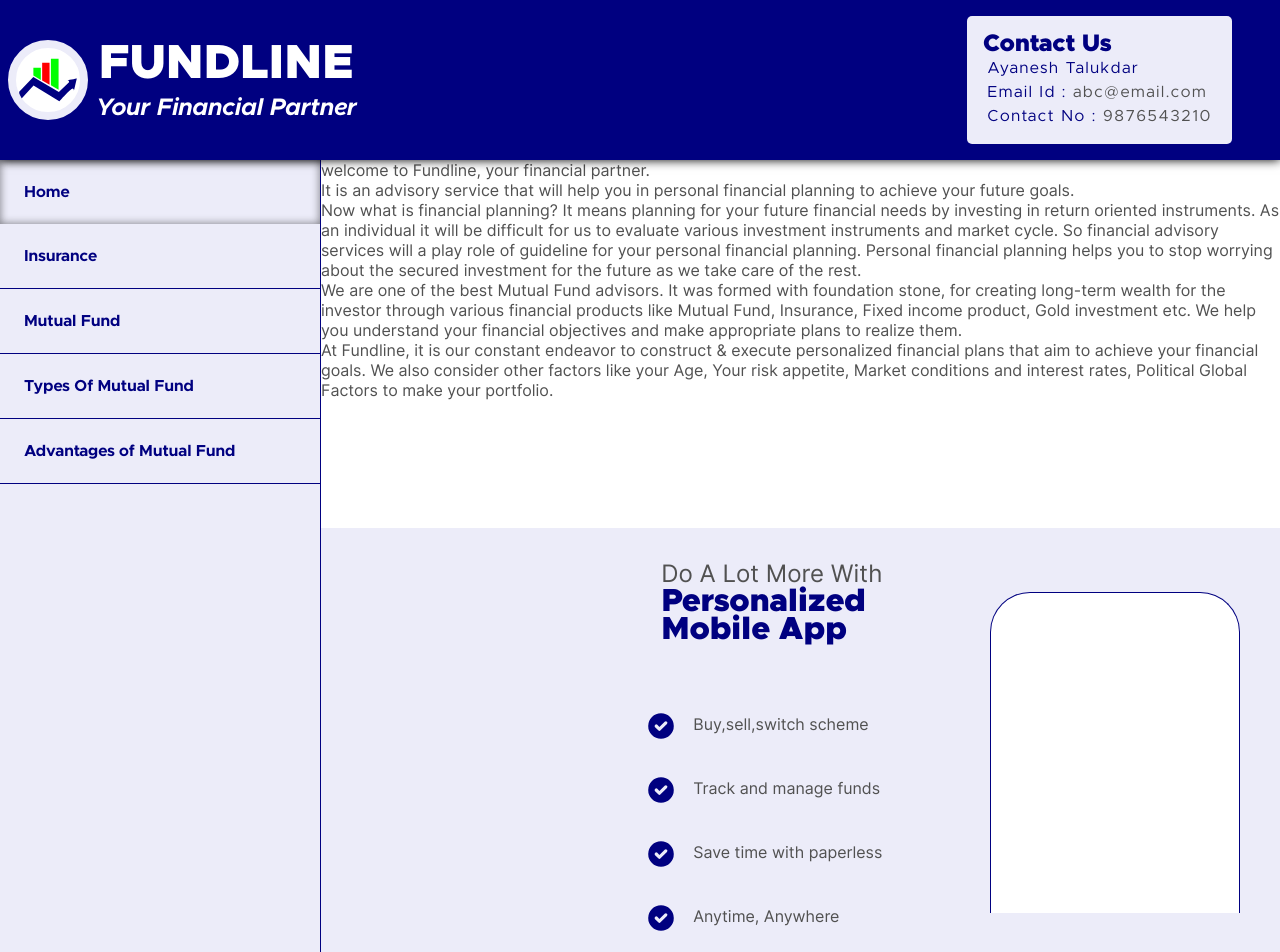
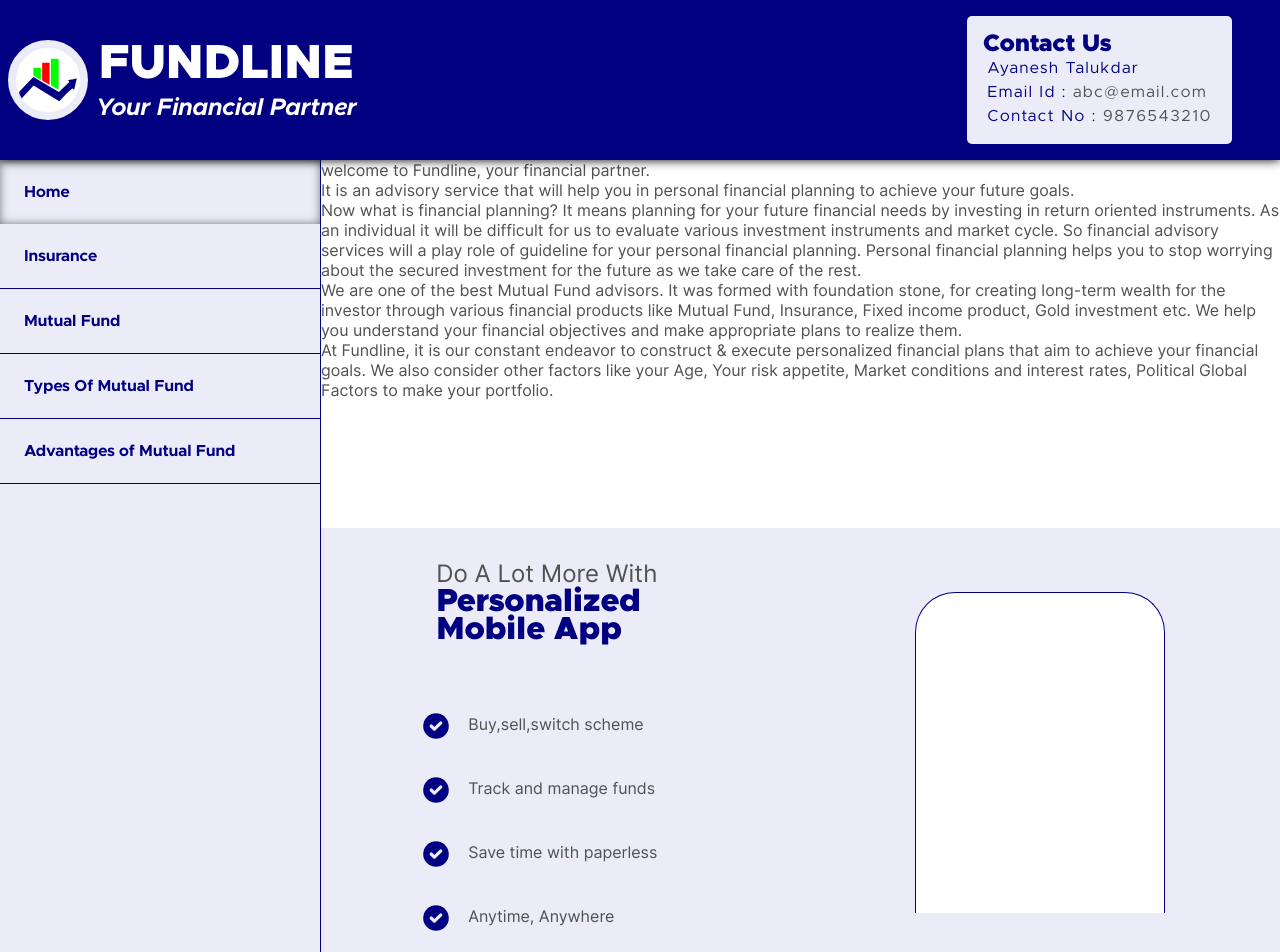
Before and after one commit to FUNDLINE/FUNDLINE-website, an Angular app: page /home in a window 1280 px wide. Shown: the top 952 px of the page. Built offline with nearby package versions, Linux system fonts and the light colour scheme.

Commit message:
Removed unwanted tag

```diff
--- a/src/app/home/home.component.html
+++ b/src/app/home/home.component.html
@@ -27,9 +27,6 @@
 ---------------->
 
 <div class="app-container">
-    <svg>
-        <use xlink:href='#check'></use>
-    </svg>
     <div class="app-text">
         <p class="app-subtitle">Do A Lot More With</p>
         <div class="app-title">
```
